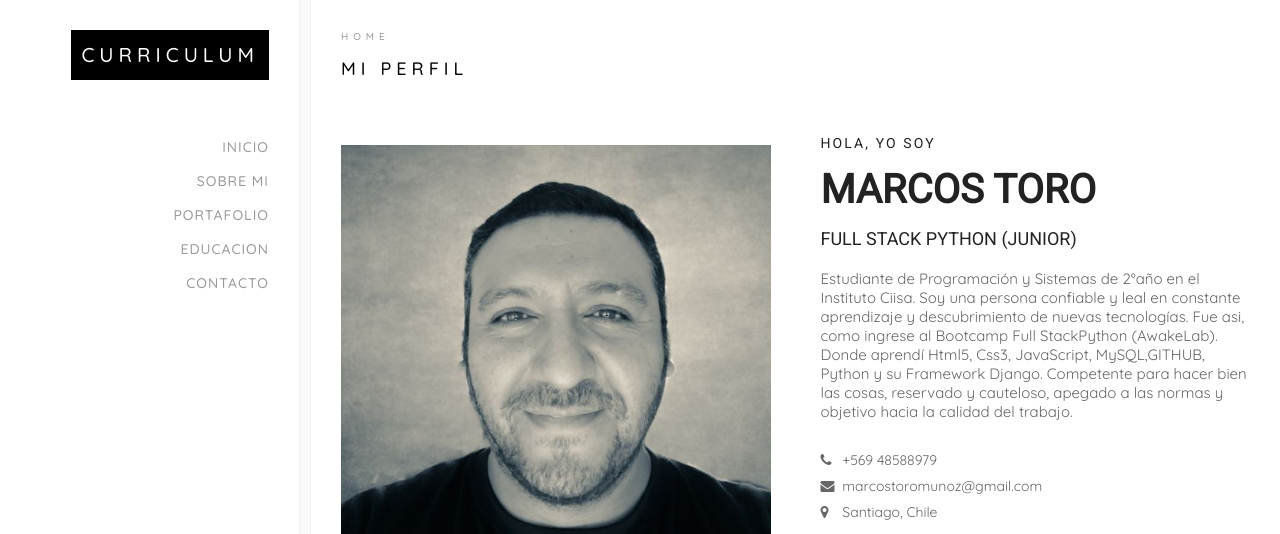
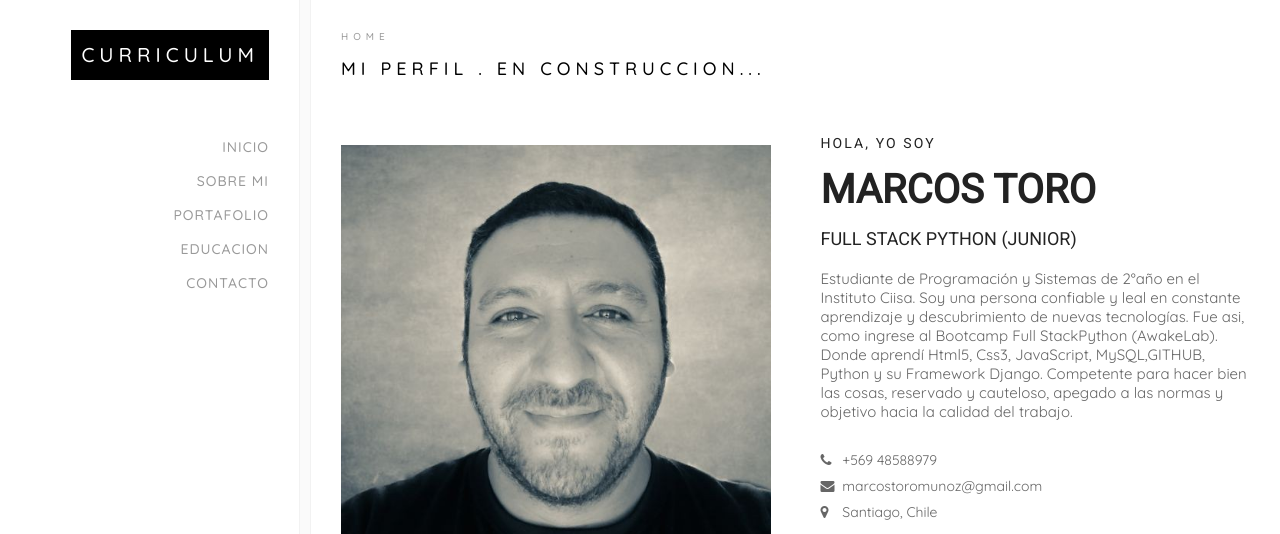
Before and after one commit to Marcos675R/Curriculum_Web_Marcos, a plain HTML site: page index.html in a window 1280 px wide. Shown: the top 534 px of the page. Drawn offline with Linux system fonts and the light colour scheme.

Commit message:
Update index.html

```diff
--- a/index.html
+++ b/index.html
@@ -48,7 +48,7 @@
 				<div class="section1 p-30" id="Home">
 					<div class="sec-title">
 						<div class="pg-sub-title">Home</div>
-						<div class="pg-title">Mi Perfil </div>
+						<div class="pg-title">Mi Perfil . En Construccion... </div>
 					</div>
 					<div class="d-flex-align-center">
 						<div class="user-img flex-1"><img src="css/foto1.jpg"></div>
```
